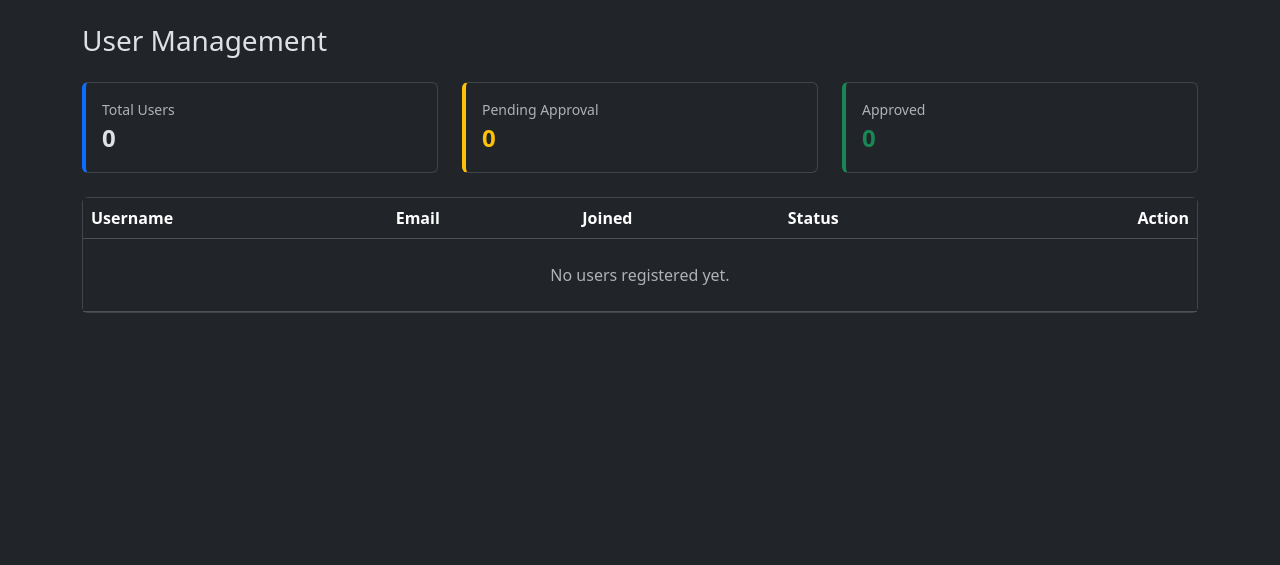
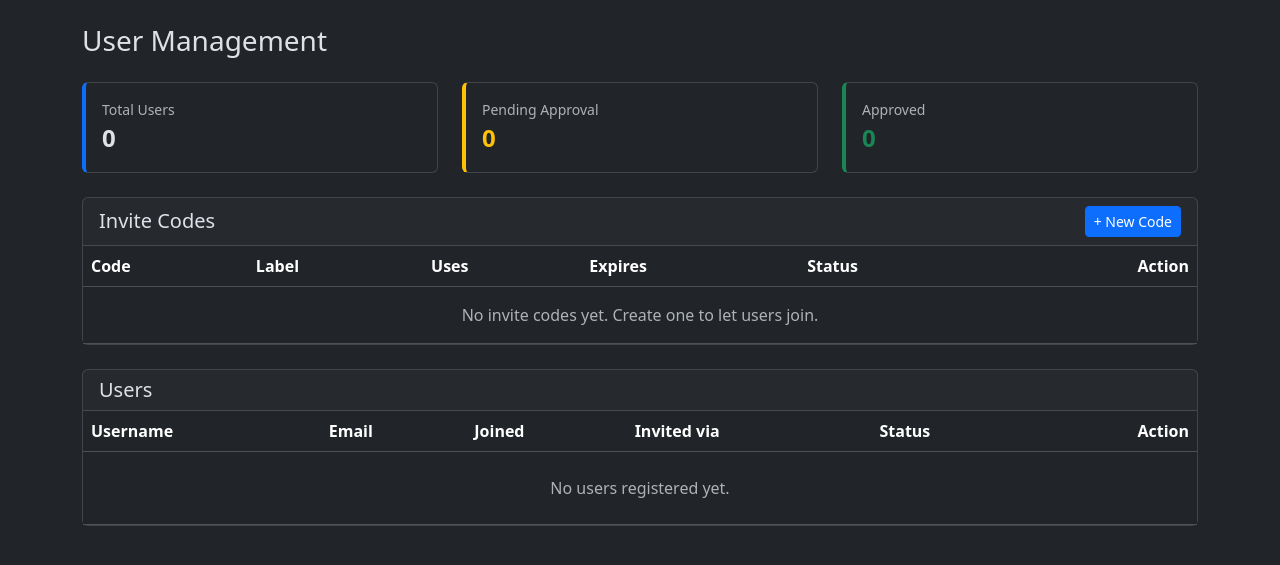
Before and after one commit to edoardoted99/llamapass, a Django app: page /dashboard/users/ in a window 1280 px wide. Shown: the part 57-622 px from the top of the page. Run offline with Django 5.2, Linux system fonts and the light colour scheme; the visitor is signed in with stand-in values (Sample User, id 1); data comes from the database, SQL or seed files in the repository.

Commit message:
Add invite codes and fix landing page messaging
- InviteCode model: code generation, max uses, expiration, deactivation
- Registration accepts optional invite code for instant approval
- Without invite code, account requires manual admin approval
- Admin user management page: create/copy/deactivate invite codes
- Track which invite code each user registered with
- Landing page: clarify LLamaPass is self-hosted software, not a service
  - "Join this server" (register with invite code) vs "Deploy your own"
  - Remove "public demo" wording

Co-Authored-By: Claude Opus 4.6 <noreply@anthropic.com>

```diff
--- a/accounts/models.py
+++ b/accounts/models.py
@@ -1,12 +1,22 @@
+import secrets
+
 from django.contrib.auth.models import User
 from django.db import models
 from django.db.models.signals import post_save
 from django.dispatch import receiver
+from django.utils import timezone
 
 
 class UserProfile(models.Model):
     user = models.OneToOneField(User, on_delete=models.CASCADE, related_name="profile")
     is_approved = models.BooleanField(default=False)
+    invite_code_used = models.ForeignKey(
+        "InviteCode",
+        null=True,
+        blank=True,
+        on_delete=models.SET_NULL,
+        related_name="users_invited",
+    )
 
     def __str__(self):
         status = "approved" if self.is_approved else "pending"
@@ -17,6 +27,48 @@ class UserProfile(models.Model):
         verbose_name_plural = "User Profiles"
 
 
+class InviteCode(models.Model):
+    code = models.CharField(max_length=20, unique=True, db_index=True)
+    created_by = models.ForeignKey(
+        User, on_delete=models.CASCADE, related_name="invite_codes"
+    )
+    label = models.CharField(max_length=100, blank=True)
+    max_uses = models.IntegerField(default=1, help_text="0 = unlimited")
+    times_used = models.IntegerField(default=0)
+    expires_at = models.DateTimeField(null=True, blank=True)
+    is_active = models.BooleanField(default=True)
+    created_at = models.DateTimeField(auto_now_add=True)
+
+    def __str__(self):
+        return f"{self.code} ({self.label or 'no label'})"
+
+    @property
+    def is_valid(self):
+        if not self.is_active:
+            return False
+        if self.max_uses > 0 and self.times_used >= self.max_uses:
+            return False
+        if self.expires_at and timezone.now() > self.expires_at:
+            return False
+        return True
+
+    @property
+    def uses_remaining(self):
+        if self.max_uses == 0:
+            return None  # unlimited
+        return max(0, self.max_uses - self.times_used)
+
+    def use(self):
+        self.times_used += 1
+        if self.max_uses > 0 and self.times_used >= self.max_uses:
+            self.is_active = False
+        self.save()
+
+    @classmethod
+    def generate_code(cls):
+        return f"INV-{secrets.token_hex(4)}"
+
+
 @receiver(post_save, sender=User)
 def create_user_profile(sender, instance, created, **kwargs):
     if created:
--- a/accounts/views.py
+++ b/accounts/views.py
@@ -13,7 +13,7 @@ from keys.models import ApiKey
 from usage.models import DailyAggregate, RequestLog
 
 from .forms import RegisterForm
-from .models import UserProfile
+from .models import InviteCode, UserProfile
 
 
 def landing(request):
@@ -28,12 +28,41 @@ def register(request):
     if request.method == "POST":
         form = RegisterForm(request.POST)
         if form.is_valid():
-            form.save()
-            messages.info(
-                request,
-                "Account created. An admin will review and approve your registration.",
-            )
-            return redirect("login")
+            raw_code = form.cleaned_data.get("invite_code", "").strip()
+            invite = None
+
+            if raw_code:
+                try:
+                    invite = InviteCode.objects.get(code=raw_code)
+                except InviteCode.DoesNotExist:
+                    form.add_error("invite_code", "Invalid invite code.")
+                    return render(
+                        request, "accounts/register.html", {"form": form}
+                    )
+                if not invite.is_valid:
+                    form.add_error(
+                        "invite_code", "This invite code has expired or been used up."
+                    )
+                    return render(
+                        request, "accounts/register.html", {"form": form}
+                    )
+
+            user = form.save()
+
+            if invite:
+                invite.use()
+                user.profile.is_approved = True
+                user.profile.invite_code_used = invite
+                user.profile.save()
+                login(request, user)
+                messages.success(request, "Account created and approved. Welcome!")
+                return redirect("dashboard")
+            else:
+                messages.info(
+                    request,
+                    "Account created. An admin will review and approve your registration.",
+                )
+                return redirect("login")
     else:
         form = RegisterForm()
     return render(request, "accounts/register.html", {"form": form})
@@ -263,11 +292,41 @@ def user_management(request):
         return redirect("dashboard")
 
     if request.method == "POST":
+        action = request.POST.get("action")
+
+        # ── Invite code actions ──
+        if action == "create_invite":
+            label = request.POST.get("label", "").strip()
+            max_uses = int(request.POST.get("max_uses", 1) or 1)
+            expires_days = request.POST.get("expires_days", "")
+            expires_at = None
+            if expires_days:
+                expires_at = timezone.now() + timezone.timedelta(
+                    days=int(expires_days)
+                )
+            code = InviteCode.generate_code()
+            InviteCode.objects.create(
+                code=code,
+                created_by=request.user,
+                label=label,
+                max_uses=max_uses,
+                expires_at=expires_at,
+            )
+            messages.success(request, f"Invite code created: {code}")
+            return redirect("user_management")
+
+        if action == "deactivate_invite":
+            invite_id = request.POST.get("invite_id")
+            invite = get_object_or_404(InviteCode, pk=invite_id)
+            invite.is_active = False
+            invite.save()
+            messages.warning(request, f"Invite code {invite.code} deactivated.")
+            return redirect("user_management")
+
+        # ── User actions ──
         user_id = request.POST.get("user_id")
-        action = request.POST.get("action")
         target_user = get_object_or_404(User, pk=user_id)
 
-        # Don't allow modifying staff/superusers
         if target_user.is_staff or target_user.is_superuser:
             messages.error(request, "Cannot modify admin users.")
             return redirect("user_management")
@@ -290,7 +349,7 @@ def user_management(request):
 
     users = (
         User.objects.filter(is_staff=False)
-        .select_related("profile")
+        .select_related("profile", "profile__invite_code_used")
         .order_by("-date_joined")
     )
 
@@ -301,8 +360,13 @@ def user_management(request):
         is_approved=True, user__is_staff=False
     ).count()
 
+    invite_codes = InviteCode.objects.select_related("created_by").order_by(
+        "-created_at"
+    )
+
     return render(request, "dashboard/users.html", {
         "users": users,
         "pending_count": pending_count,
         "approved_count": approved_count,
+        "invite_codes": invite_codes,
     })
--- a/templates/dashboard/users.html
+++ b/templates/dashboard/users.html
@@ -4,6 +4,7 @@
 {% block content %}
 <h3 class="mb-4">User Management</h3>
 
+<!-- Stats -->
 <div class="row mb-4">
   <div class="col-md-4">
     <div class="card stat-card">
@@ -31,7 +32,109 @@
   </div>
 </div>
 
+<!-- Invite Codes -->
+<div class="card mb-4">
+  <div class="card-header d-flex justify-content-between align-items-center">
+    <h5 class="mb-0">Invite Codes</h5>
+    <button class="btn btn-sm btn-primary" data-bs-toggle="collapse" data-bs-target="#createInvite">
+      + New Code
+    </button>
+  </div>
+  <div class="collapse" id="createInvite">
+    <div class="card-body border-bottom">
+      <form method="post" class="row g-2 align-items-end">
+        {% csrf_token %}
+        <input type="hidden" name="action" value="create_invite">
+        <div class="col-md-4">
+          <label class="form-label small">Label (optional)</label>
+          <input type="text" name="label" class="form-control form-control-sm" placeholder="e.g. For team alpha">
+        </div>
+        <div class="col-md-3">
+          <label class="form-label small">Max uses</label>
+          <input type="number" name="max_uses" class="form-control form-control-sm" value="1" min="0">
+          <div class="form-text">0 = unlimited</div>
+        </div>
+        <div class="col-md-3">
+          <label class="form-label small">Expires in</label>
+          <select name="expires_days" class="form-select form-select-sm">
+            <option value="">Never</option>
+            <option value="1">1 day</option>
+            <option value="7">7 days</option>
+            <option value="30" selected>30 days</option>
+            <option value="90">90 days</option>
+          </select>
+        </div>
+        <div class="col-md-2">
+          <button type="submit" class="btn btn-success btn-sm w-100">Create</button>
+        </div>
+      </form>
+    </div>
+  </div>
+  <div class="card-body p-0">
+    <div class="table-responsive">
+      <table class="table table-dark table-hover mb-0">
+        <thead>
+          <tr>
+            <th>Code</th>
+            <th>Label</th>
+            <th>Uses</th>
+            <th>Expires</th>
+            <th>Status</th>
+            <th class="text-end">Action</th>
+          </tr>
+        </thead>
+        <tbody>
+          {% for inv in invite_codes %}
+          <tr>
+            <td>
+              <code class="user-select-all">{{ inv.code }}</code>
+            </td>
+            <td>{{ inv.label|default:"-" }}</td>
+            <td>
+              {{ inv.times_used }} / {% if inv.max_uses == 0 %}&infin;{% else %}{{ inv.max_uses }}{% endif %}
+            </td>
+            <td>
+              {% if inv.expires_at %}
+                {{ inv.expires_at|date:"Y-m-d" }}
+              {% else %}
+                Never
+              {% endif %}
+            </td>
+            <td>
+              {% if inv.is_valid %}
+              <span class="badge bg-success">Active</span>
+              {% else %}
+              <span class="badge bg-secondary">Inactive</span>
+              {% endif %}
+            </td>
+            <td class="text-end">
+              {% if inv.is_valid %}
+              <button class="btn btn-outline-light btn-sm me-1" onclick="navigator.clipboard.writeText('{{ inv.code }}'); this.textContent='Copied!'; setTimeout(() => this.textContent='Copy', 1500);">
+                Copy
+              </button>
+              <form method="post" class="d-inline">
+                {% csrf_token %}
+                <input type="hidden" name="action" value="deactivate_invite">
+                <input type="hidden" name="invite_id" value="{{ inv.pk }}">
+                <button type="submit" class="btn btn-outline-danger btn-sm">Deactivate</button>
+              </form>
+              {% endif %}
+            </td>
+          </tr>
+          {% empty %}
+          <tr>
+            <td colspan="6" class="text-center text-muted py-3">No invite codes yet. Create one to let users join.</td>
+          </tr>
+          {% endfor %}
+        </tbody>
+      </table>
+    </div>
+  </div>
+</div>
+
+<!-- Users -->
 <div class="card">
+  <div class="card-header"><h5 class="mb-0">Users</h5></div>
   <div class="card-body p-0">
     <div class="table-responsive">
       <table class="table table-dark table-hover mb-0">
@@ -40,6 +143,7 @@
             <th>Username</th>
             <th>Email</th>
             <th>Joined</th>
+            <th>Invited via</th>
             <th>Status</th>
             <th class="text-end">Action</th>
           </tr>
@@ -50,6 +154,13 @@
             <td>{{ u.username }}</td>
             <td>{{ u.email|default:"-" }}</td>
             <td>{{ u.date_joined|date:"Y-m-d H:i" }}</td>
+            <td>
+              {% if u.profile.invite_code_used %}
+              <code>{{ u.profile.invite_code_used.code }}</code>
+              {% else %}
+              -
+              {% endif %}
+            </td>
             <td>
               {% if u.profile.is_approved %}
               <span class="badge bg-success">Approved</span>
@@ -78,7 +189,7 @@
           </tr>
           {% empty %}
           <tr>
-            <td colspan="5" class="text-center text-muted py-4">No users registered yet.</td>
+            <td colspan="6" class="text-center text-muted py-4">No users registered yet.</td>
           </tr>
           {% endfor %}
         </tbody>
```
Also changed, not shown: accounts/admin.py (+11 -2 lines), accounts/forms.py (+7 -0 lines), templates/accounts/register.html (+14 -9 lines), templates/landing.html (+13 -13 lines), accounts/migrations/0003_invitecode_userprofile_invite_code_used.py (added).
